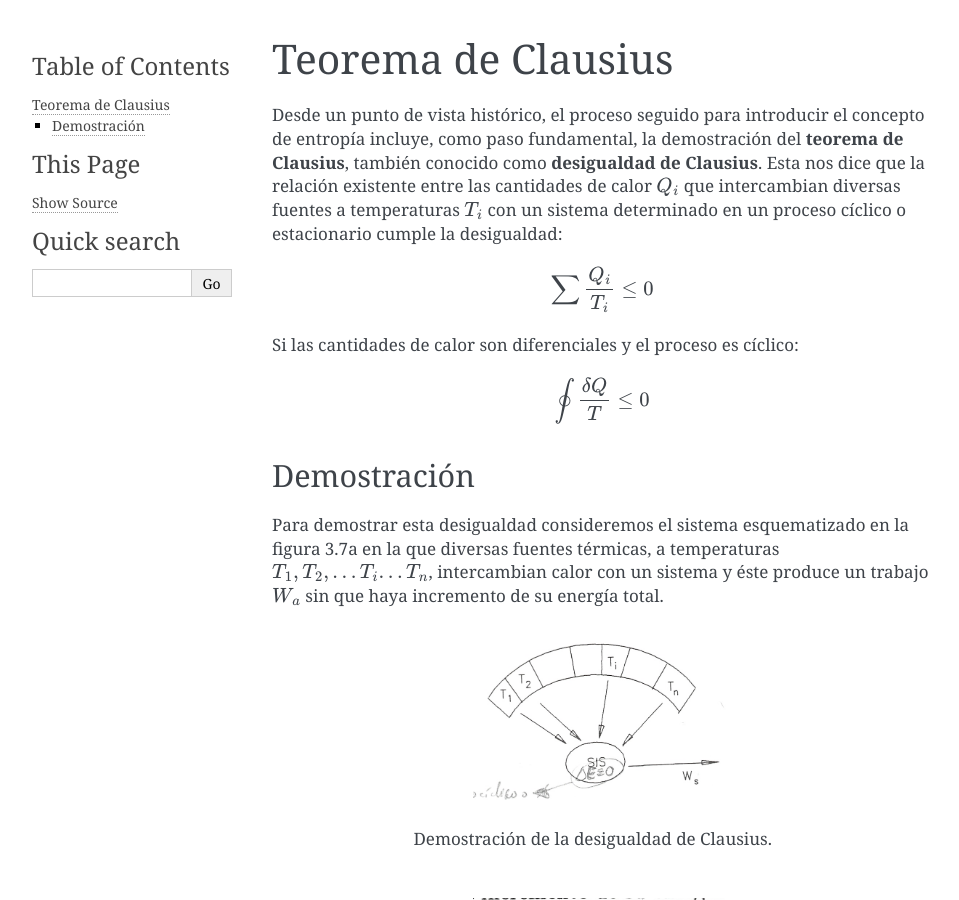
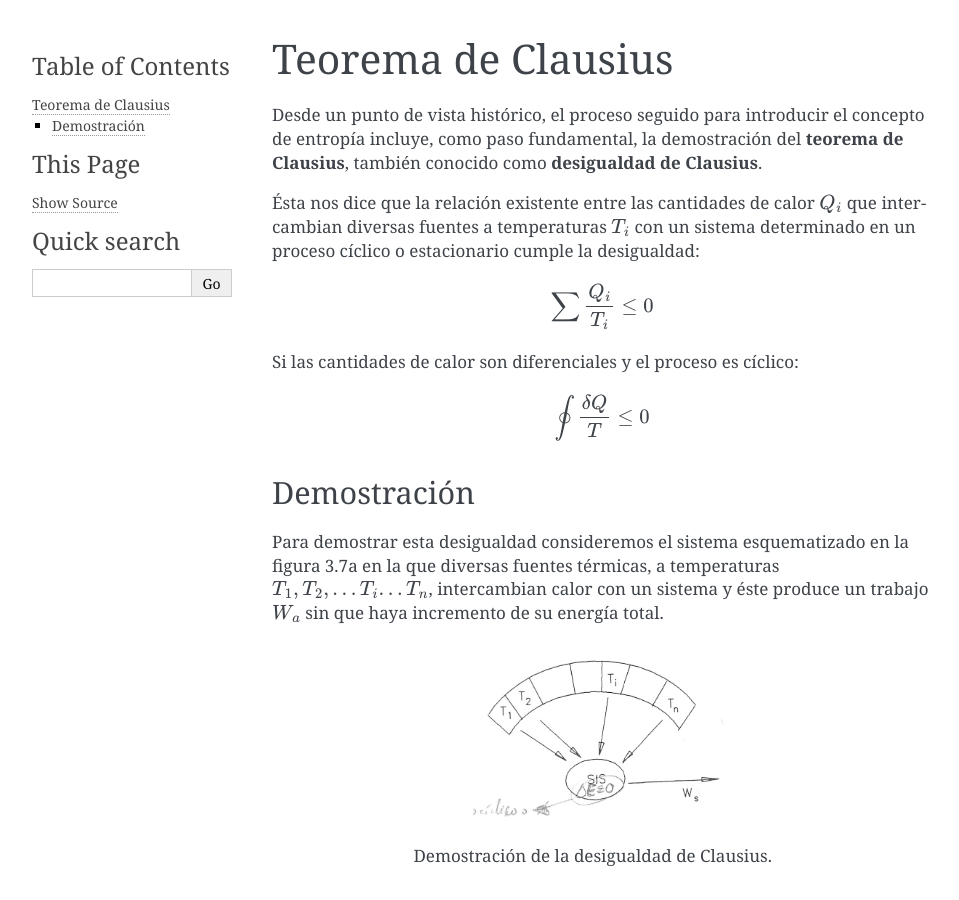
Before and after one commit to mantielero/termodinamica, a Sphinx documentation site: the page built from source/segundo_principio_clausius.rst, in a window 1280 px wide and 900 px high. Shown: the whole window, without its empty margins (148-1107 px from the left). Built offline with Sphinx 7.4.7, drawn with Linux system fonts in a browser that asks for light colours.

Commit message:
Update segundo_principio_clausius.rst

```diff
--- a/source/segundo_principio_clausius.rst
+++ b/source/segundo_principio_clausius.rst
@@ -1,7 +1,9 @@
 Teorema de Clausius
 ===================
 
-Desde un punto de vista histórico, el proceso seguido para introducir el concepto de entropía incluye, como paso fundamental, la demostración del **teorema de Clausius**, también conocido como **desigualdad de Clausius**. Esta nos dice que la relación existente entre las cantidades de calor :math:`Q_i` que intercambian diversas fuentes a temperaturas :math:`T_i` con un sistema determinado en un proceso cíclico o estacionario cumple la desigualdad:
+Desde un punto de vista histórico, el proceso seguido para introducir el concepto de entropía incluye, como paso fundamental, la demostración del **teorema de Clausius**, también conocido como **desigualdad de Clausius**.
+
+Ésta nos dice que la relación existente entre las cantidades de calor :math:`Q_i` que intercambian diversas fuentes a temperaturas :math:`T_i` con un sistema determinado en un proceso cíclico o estacionario cumple la desigualdad:
 
 .. math::
 
```
